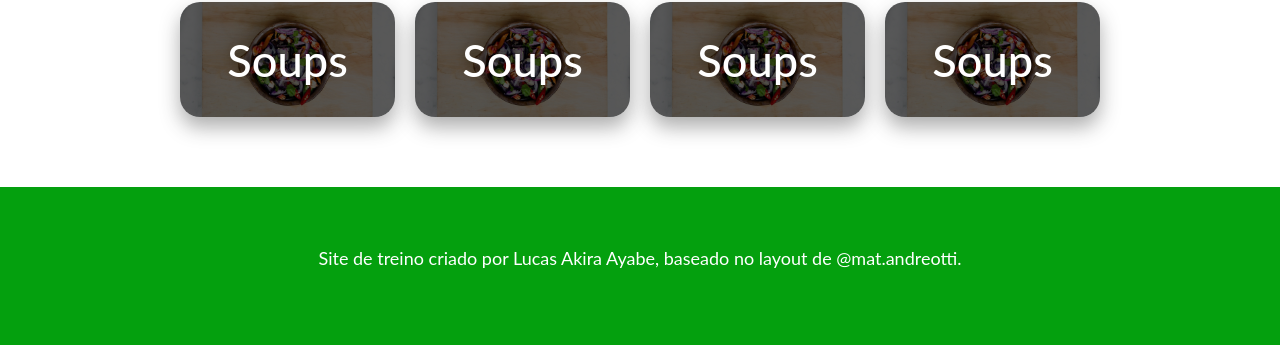
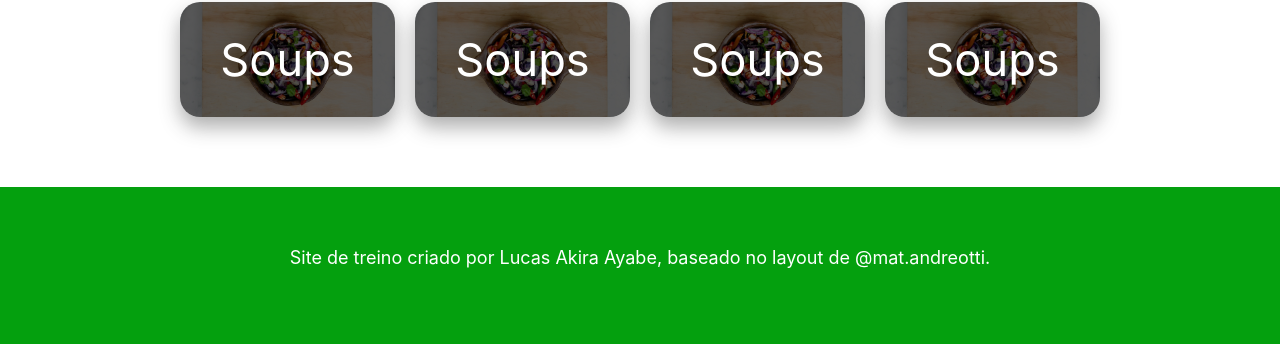
Before and after one commit to Lucas-Ayabe/veggyee, a website: page index.html in a window 1280 px wide. Shown: the part 722-1067 px from the top of the page. Drawn offline with Linux system fonts and the light colour scheme.

Commit message:
font ajustada

```diff
--- a/assets/scss/_vars.scss
+++ b/assets/scss/_vars.scss
@@ -63,7 +63,7 @@ $gradients: (
 );
 
 // Typography
-$family: Lato, -apple-system, BlinkMacSystemFont, 'Segoe UI', Roboto, Oxygen, Ubuntu, Cantarell, 'Open Sans', 'Helvetica Neue', sans-serif;
+$family: -apple-system, BlinkMacSystemFont, 'Segoe UI', Roboto, Oxygen, Ubuntu, Cantarell, 'Open Sans', 'Helvetica Neue', sans-serif;
 
 $font-1: .707rem;
 $font-base: 16px;
--- a/assets/scss/modules/_title.scss
+++ b/assets/scss/modules/_title.scss
@@ -4,7 +4,7 @@
 //
 .title {
     font-size: $font-4;
-    font-weight: 500;
+    font-weight: 400;
     text-decoration: none;
 
     &--small {
```
Also changed, not shown: assets/css/mix.css.
